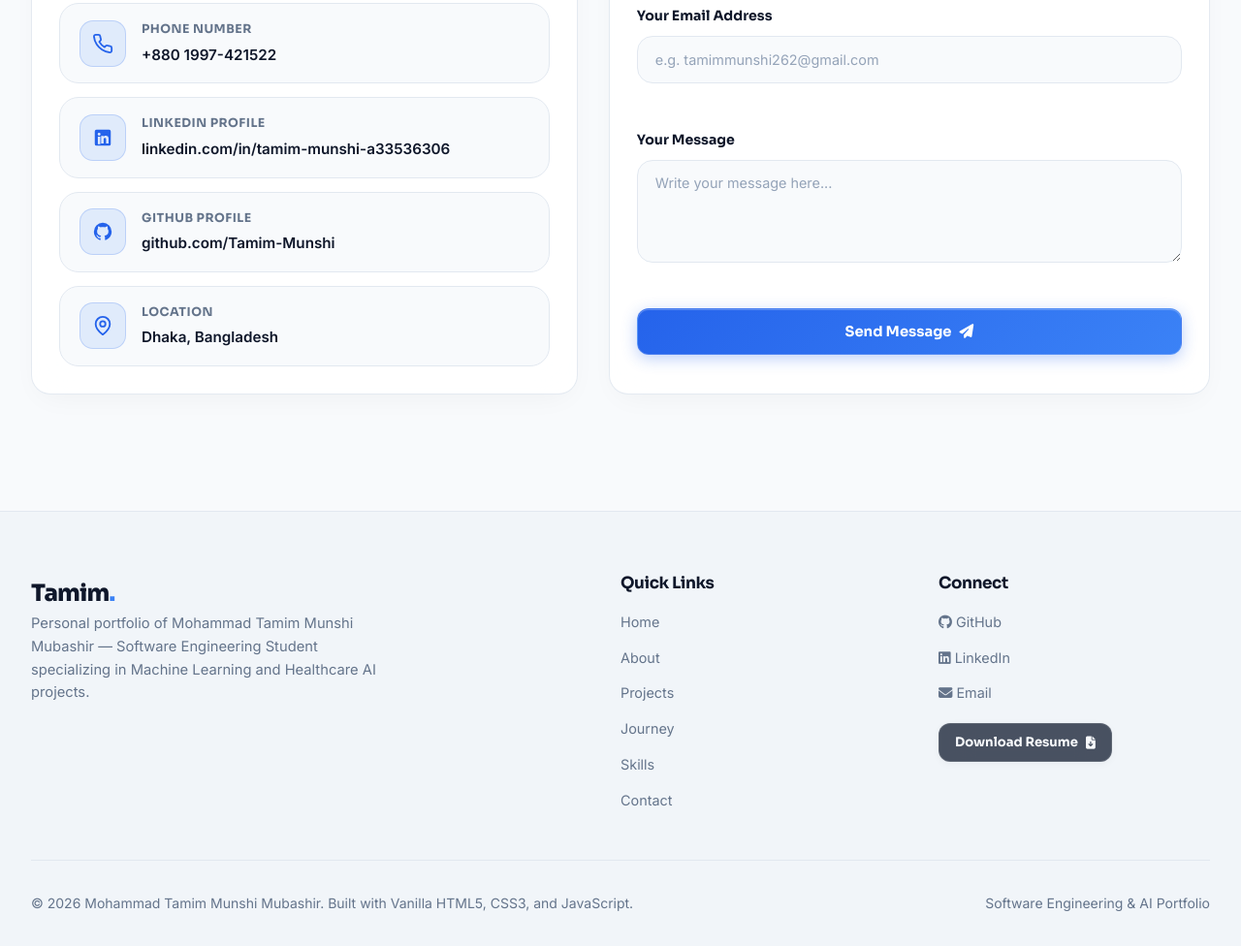
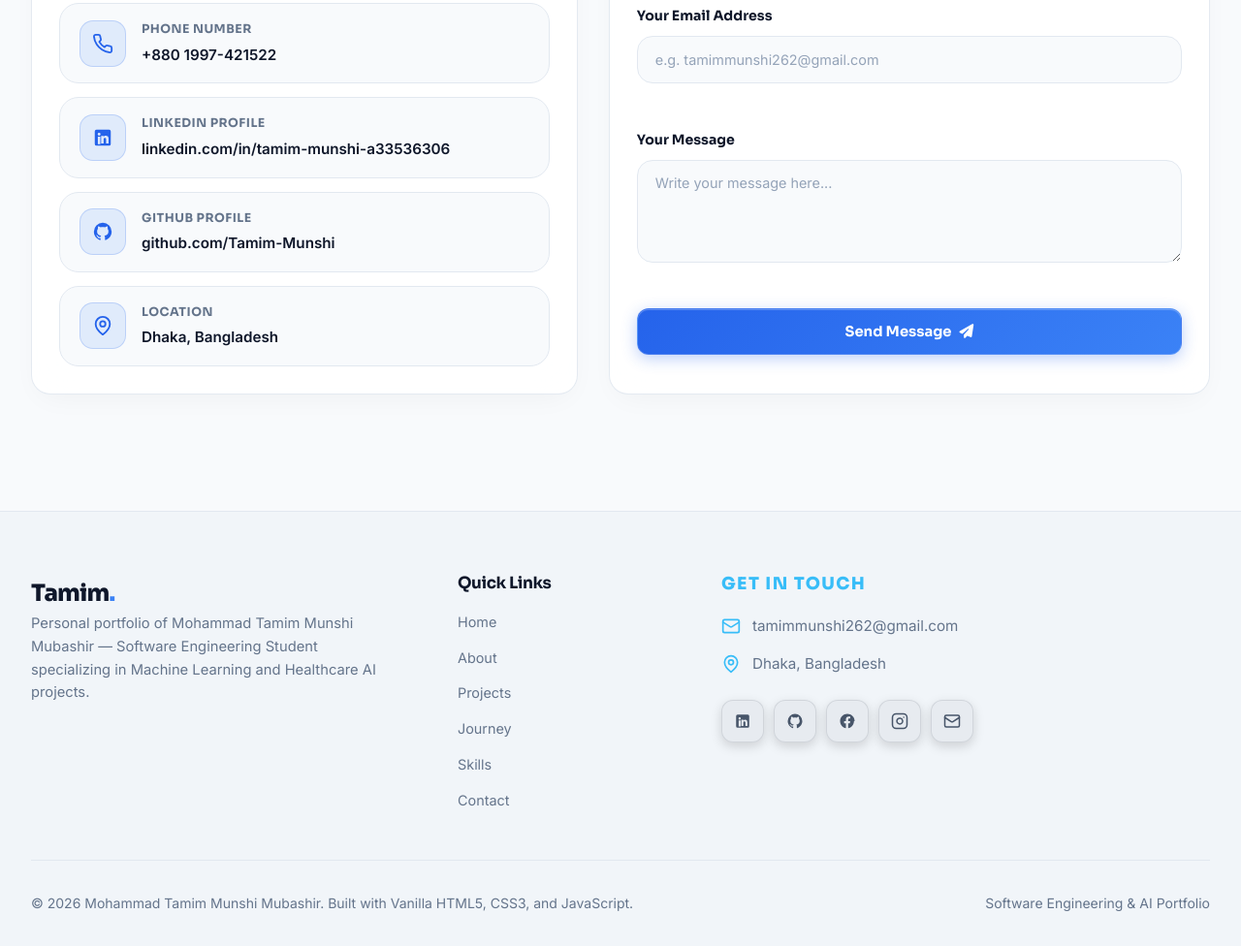
Before and after one commit to morsad01/Tamim_munshi-Personal-Website, a website built with Vite: page index.html in a window 1280 px wide. Shown: the part 6140-7116 px from the top of the page at 97% size. Built offline with nearby package versions, Linux system fonts and the light colour scheme; a small style sheet from the web is missing.

Commit message:
social media added

```diff
--- a/index.html
+++ b/index.html
@@ -659,17 +659,56 @@
         </div>
 
         <div class="footer-social-col">
-          <h4 style="font-size: 1.05rem; margin-bottom: 1rem; color: var(--text);">Connect</h4>
-          <ul style="display: grid; gap: 0.6rem;">
-            <li><a href="https://github.com/Tamim-Munshi" target="_blank" rel="noopener" style="color: var(--gray); font-size: 0.9rem;"><i class="fa-brands fa-github"></i> GitHub</a></li>
-            <li><a href="https://www.linkedin.com/in/tamim-munshi-a33536306/" target="_blank" rel="noopener" style="color: var(--gray); font-size: 0.9rem;"><i class="fa-brands fa-linkedin"></i> LinkedIn</a></li>
-            <li><a href="mailto:tamimmunshi262@gmail.com" style="color: var(--gray); font-size: 0.9rem;"><i class="fa-solid fa-envelope"></i> Email</a></li>
-            <li style="margin-top: 8px;">
-              <a href="resume.pdf" class="btn btn-secondary" download style="padding: 8px 16px; font-size: 0.82rem;">
-                Download Resume <i class="fa-solid fa-file-arrow-down"></i>
-              </a>
-            </li>
-          </ul>
+          <h4 class="footer-get-in-touch-title">GET IN TOUCH</h4>
+
+          <div class="footer-contact-info">
+            <a href="mailto:tamimmunshi262@gmail.com" class="footer-contact-row">
+              <svg width="20" height="20" viewBox="0 0 24 24" fill="none" stroke="#38bdf8" stroke-width="2" stroke-linecap="round" stroke-linejoin="round">
+                <rect width="20" height="16" x="2" y="4" rx="2"></rect>
+                <path d="m22 7-8.97 5.7a1.94 1.94 0 0 1-2.06 0L2 7"></path>
+              </svg>
+              <span>tamimmunshi262@gmail.com</span>
+            </a>
+
+            <div class="footer-contact-row">
+              <svg width="20" height="20" viewBox="0 0 24 24" fill="none" stroke="#38bdf8" stroke-width="2" stroke-linecap="round" stroke-linejoin="round">
+                <path d="M20 10c0 6-8 12-8 12s-8-6-8-12a8 8 0 0 1 16 0Z"></path>
+                <circle cx="12" cy="10" r="3"></circle>
+              </svg>
+              <span>Dhaka, Bangladesh</span>
+            </div>
+          </div>
+
+          <div class="footer-social-icons-row">
+            <a href="https://www.linkedin.com/in/tamim-munshi-a33536306/" target="_blank" rel="noopener" class="footer-social-btn" aria-label="LinkedIn">
+              <svg width="18" height="18" viewBox="0 0 24 24" fill="currentColor">
+                <path d="M19 3a2 2 0 0 1 2 2v14a2 2 0 0 1-2 2H5a2 2 0 0 1-2-2V5a2 2 0 0 1 2-2h14m-.5 15.5v-5.3a3.26 3.26 0 0 0-3.26-3.26c-.85 0-1.84.52-2.28 1.3v-1.11h-2.79v8.37h2.79v-4.93c0-.77.62-1.4 1.39-1.4a1.4 1.4 0 0 1 1.4 1.4v4.93h2.75M6.46 10.9v8.37H9.25V10.9H6.46M7.86 6.64a1.6 1.6 0 1 0 0 3.2 1.6 1.6 0 0 0 0-3.2Z"></path>
+              </svg>
+            </a>
+            <a href="https://github.com/Tamim-Munshi" target="_blank" rel="noopener" class="footer-social-btn" aria-label="GitHub">
+              <svg width="18" height="18" viewBox="0 0 24 24" fill="currentColor">
+                <path d="M12 2A10 10 0 0 0 2 12c0 4.42 2.87 8.17 6.84 9.5.5.08.66-.23.66-.5v-1.69c-2.77.6-3.36-1.34-3.36-1.34-.46-1.16-1.11-1.47-1.11-1.47-.91-.62.07-.6.07-.6 1 .07 1.53 1.03 1.53 1.03.87 1.52 2.34 1.07 2.91.83.1-.65.35-1.09.63-1.34-2.22-.25-4.55-1.11-4.55-4.92 0-1.11.38-2 1.03-2.71-.1-.25-.45-1.29.1-2.64 0 0 .84-.27 2.75 1.02.79-.22 1.65-.33 2.5-.33.85 0 1.71.11 2.5.33 1.91-1.29 2.75-1.02 2.75-1.02.55 1.35.2 2.39.1 2.64.65.71 1.03 1.6 1.03 2.71 0 3.82-2.34 4.66-4.57 4.91.36.31.69.92.69 1.85V21c0 .27.16.59.67.5C19.14 20.16 22 16.42 22 12A10 10 0 0 0 12 2Z"></path>
+              </svg>
+            </a>
+            <a href="https://facebook.com" target="_blank" rel="noopener" class="footer-social-btn" aria-label="Facebook">
+              <svg width="18" height="18" viewBox="0 0 24 24" fill="currentColor">
+                <path d="M22 12c0-5.52-4.48-10-10-10S2 6.48 2 12c0 4.84 3.44 8.87 8 9.8V15H7.5v-3H10V9.69c0-2.5 1.49-3.89 3.77-3.89 1.09 0 2.23.19 2.23.19v2.47h-1.26c-1.24 0-1.63.77-1.63 1.56V12h2.77l-.44 3H13.1v6.8c4.56-.93 8-4.96 8-9.8z"></path>
+              </svg>
+            </a>
+            <a href="https://instagram.com" target="_blank" rel="noopener" class="footer-social-btn" aria-label="Instagram">
+              <svg width="18" height="18" viewBox="0 0 24 24" fill="none" stroke="currentColor" stroke-width="2" stroke-linecap="round" stroke-linejoin="round">
+                <rect width="20" height="20" x="2" y="2" rx="5" ry="5"></rect>
+                <path d="M16 11.37A4 4 0 1 1 12.63 8 4 4 0 0 1 16 11.37z"></path>
+                <line x1="17.5" x2="17.51" y1="6.5" y2="6.5"></line>
+              </svg>
+            </a>
+            <a href="mailto:tamimmunshi262@gmail.com" class="footer-social-btn" aria-label="Email">
+              <svg width="18" height="18" viewBox="0 0 24 24" fill="none" stroke="currentColor" stroke-width="2" stroke-linecap="round" stroke-linejoin="round">
+                <rect width="20" height="16" x="2" y="4" rx="2"></rect>
+                <path d="m22 7-8.97 5.7a1.94 1.94 0 0 1-2.06 0L2 7"></path>
+              </svg>
+            </a>
+          </div>
         </div>
       </div>
 
--- a/style.css
+++ b/style.css
@@ -2325,9 +2325,96 @@ button {
 
 .footer-top-grid {
   display: grid;
-  grid-template-columns: 2fr 1fr 1fr;
+  grid-template-columns: 1.4fr 0.8fr 1.8fr;
   gap: var(--space-48);
   margin-bottom: var(--space-48);
+}
+
+.footer-get-in-touch-title {
+  font-family: var(--font-head);
+  font-weight: 800;
+  font-size: 1.1rem;
+  letter-spacing: 0.08em;
+  color: #38bdf8;
+  text-transform: uppercase;
+  margin-bottom: 1.25rem;
+}
+
+.footer-contact-info {
+  display: flex;
+  flex-direction: column;
+  gap: 0.85rem;
+  margin-bottom: 1.5rem;
+}
+
+.footer-contact-row {
+  display: flex;
+  align-items: center;
+  gap: 12px;
+  color: var(--gray);
+  font-family: var(--font-body);
+  font-size: 0.95rem;
+  text-decoration: none;
+  transition: color 0.2s ease;
+}
+
+a.footer-contact-row:hover {
+  color: #38bdf8;
+}
+
+.footer-contact-row svg {
+  min-width: 20px;
+  height: 20px;
+  stroke: #38bdf8;
+}
+
+.footer-social-icons-row {
+  display: flex;
+  align-items: center;
+  gap: 10px;
+  flex-wrap: wrap;
+}
+
+.footer-social-btn {
+  width: 44px;
+  height: 44px;
+  border-radius: 12px;
+  background: rgba(255, 255, 255, 0.04);
+  border: 1px solid rgba(255, 255, 255, 0.08);
+  display: inline-flex;
+  align-items: center;
+  justify-content: center;
+  color: #cbd5e1;
+  font-size: 1.1rem;
+  text-decoration: none;
+  transition: all 0.25s cubic-bezier(0.16, 1, 0.3, 1);
+  box-shadow: 0 4px 12px rgba(0, 0, 0, 0.15);
+}
+
+.footer-social-btn svg {
+  width: 18px;
+  height: 18px;
+  display: block;
+}
+
+.footer-social-btn:hover {
+  background: rgba(56, 189, 248, 0.14);
+  border-color: rgba(56, 189, 248, 0.45);
+  color: #38bdf8;
+  transform: translateY(-3px);
+  box-shadow: 0 8px 20px rgba(56, 189, 248, 0.22);
+}
+
+[data-theme="light"] .footer-social-btn {
+  background: rgba(15, 23, 42, 0.04);
+  border-color: rgba(15, 23, 42, 0.1);
+  color: #475569;
+}
+
+[data-theme="light"] .footer-social-btn:hover {
+  background: rgba(37, 99, 235, 0.1);
+  border-color: rgba(37, 99, 235, 0.4);
+  color: #2563eb;
 }
 
 .footer-bottom {
```
